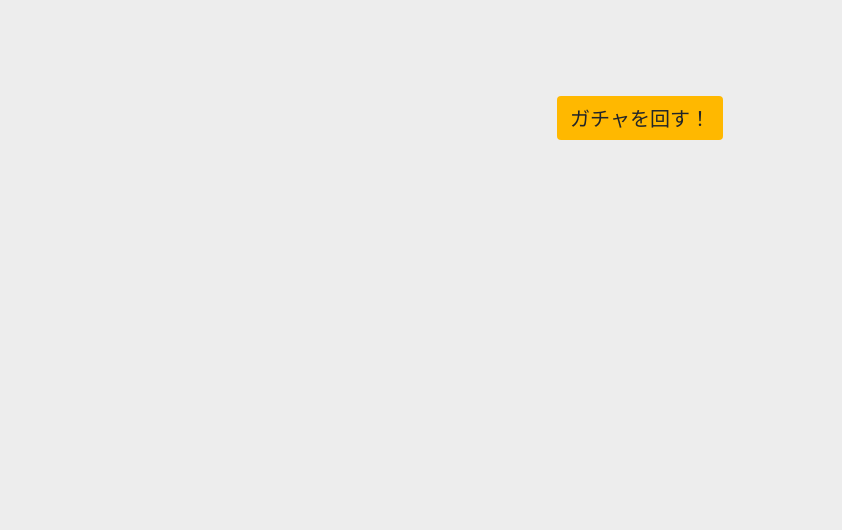
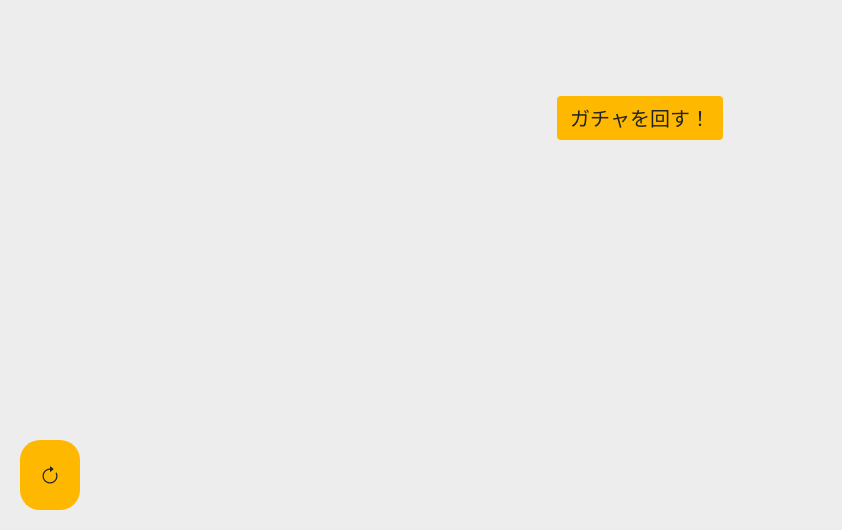
Before and after one commit to ituyama/SukiyaRandom, a plain HTML site: page index.html in a window 1280 px wide. Shown: the part 270-800 px from the top of the page, without its empty margins (0-842 px from the left). Drawn offline with nearby package versions, Linux system fonts and the light colour scheme.

Commit message:
fix design.

```diff
--- a/css/style.css
+++ b/css/style.css
@@ -42,6 +42,19 @@ body {
     padding: 0 auto;
 
 }
+.Retry{
+    z-index: 200;
+    position: fixed;
+    left: 20px;
+    bottom: 20px;
+    background-color: #FFB800;
+    border-radius: 20px;
+    color: white;
+    padding: 20px;
+    font-size: 20px;
+    font-weight: 800
+    ;
+}
 .twitter-share{
     z-index: 200;
     position: fixed;
@@ -68,3 +81,6 @@ padding: 10px;
 .right{
     text-align: right;
 }
+.content{
+    margin-bottom: 100px;
+}
--- a/index.html
+++ b/index.html
@@ -27,9 +27,14 @@
             </div>
         </div>
 
-        <div class="row" id="content">
+        <div class="row  center content" id="content">
 
 
+            <div class="col-md-12 center">
+                <a onclick="AddHTML()" class="btn MarginTop-100">ガチャを回す！</a>
+            </div>
+
+    </div>
 
 
 
@@ -42,15 +47,13 @@
 
 
 
-        <div class="row center">
-            <div class="col-md-12 center">
-                <a onclick="AddHTML()" class="btn MarginTop-100">ガチャを回す！</a>
-            </div>
-        </div>
-    </div>
+
     <div id="twitter-share">
 
     </div>
+       <a onclick="AddHTML()" class="Retry bi bi-arrow-clockwise">
+
+    </a>
     <script src="js/index.js"></script>
     <script src="https://code.jquery.com/jquery-3.5.1.slim.min.js"
         integrity="sha384-DfXdz2htPH0lsSSs5nCTpuj/zy4C+OGpamoFVy38MVBnE+IbbVYUew+OrCXaRkfj" crossorigin="anonymous">
```
